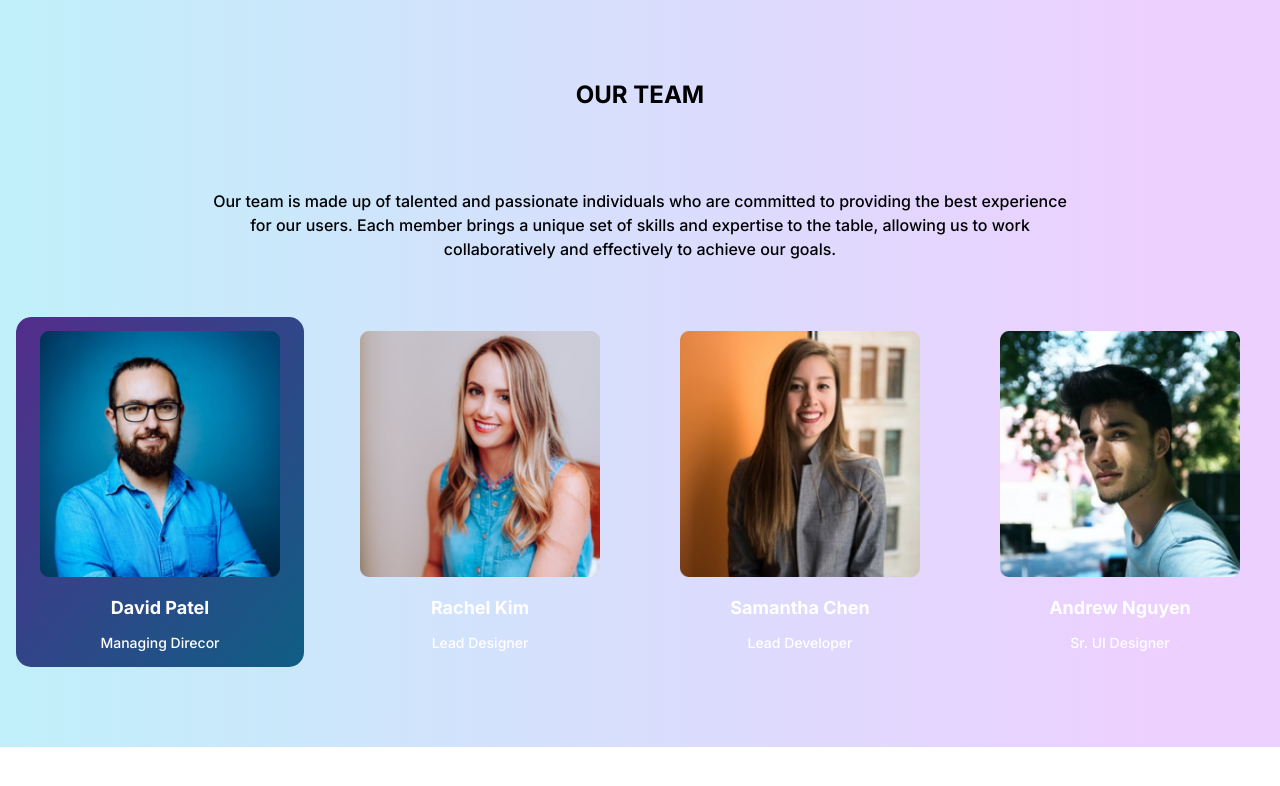
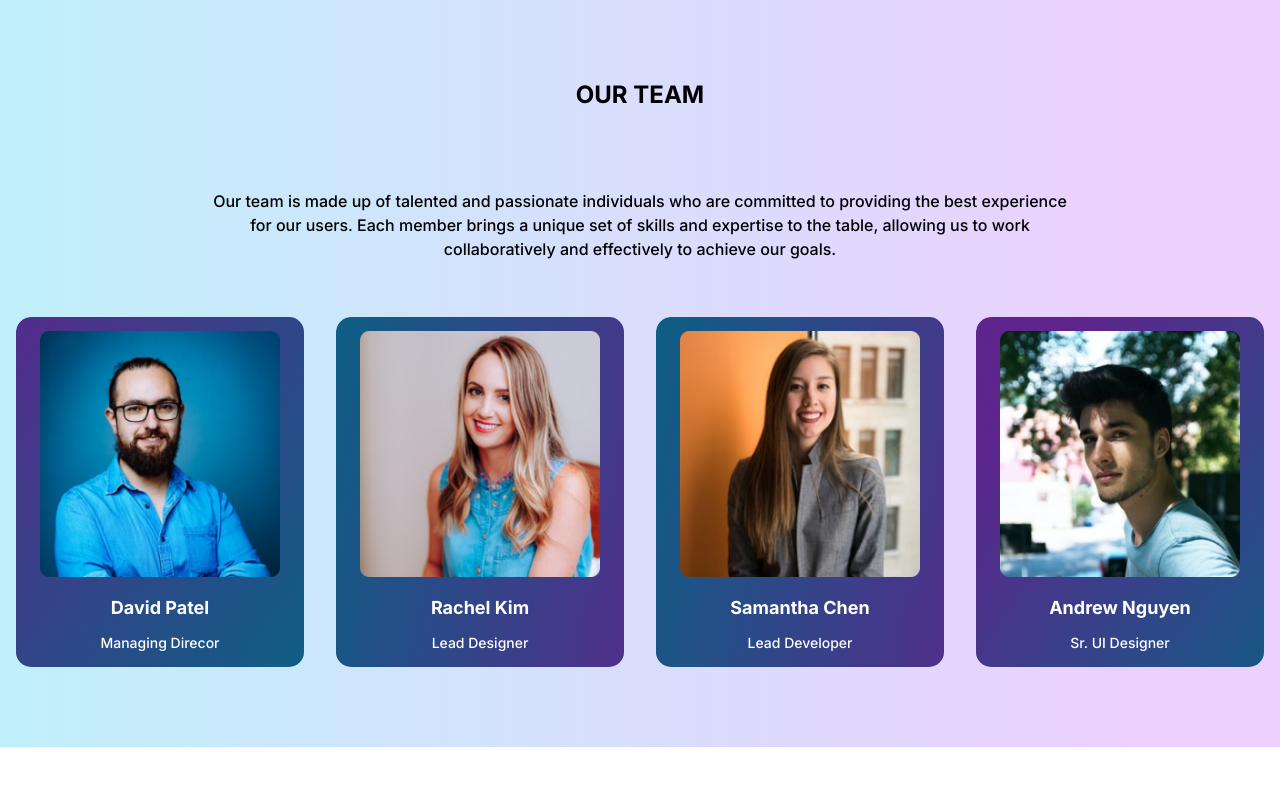
Before and after one commit to AlexSaymon/blended-7-8-teamwork, a plain HTML site: page team.html in a window 1280 px wide. Drawn offline with nearby package versions, Linux system fonts and the light colour scheme; files whose address does not match are found by name.

Commit message:
teamback

```diff
--- a/styles/stylesteam.css
+++ b/styles/stylesteam.css
@@ -111,17 +111,17 @@ img {
 }
 
 .david {
-  background-image: url(/images/teamback1.png);
+  background-image: url(/Users/mac/Documents/GitHub/blended-7-8-teamwork/images/teamback1.png);
 }
 
 .rachel {
-  background-image: url(/images/icons/teamback2.png);
+  background-image: url(/Users/mac/Documents/GitHub/blended-7-8-teamwork/images/teamback2.png);
 }
 
 .samantha {
-  background-image: url(/images/icons/teamback3.png);
+  background-image: url(/Users/mac/Documents/GitHub/blended-7-8-teamwork/images/teamback3.png);
 }
 
 .andrew {
-  background-image: url(/images/icons/teamback4.png);
+  background-image: url(/Users/mac/Documents/GitHub/blended-7-8-teamwork/images/teamback4.png);
 }
--- a/team.html
+++ b/team.html
@@ -16,7 +16,7 @@
       crossorigin="anonymous"
       referrerpolicy="no-referrer"
     />
-    <link rel="stylesheet" href="./styles/stylesteam.css"
+    <link rel="stylesheet" href="./styles/stylesteam.css" />
   </head>
   <body>
     <!-- OUR TEAM -->
```
